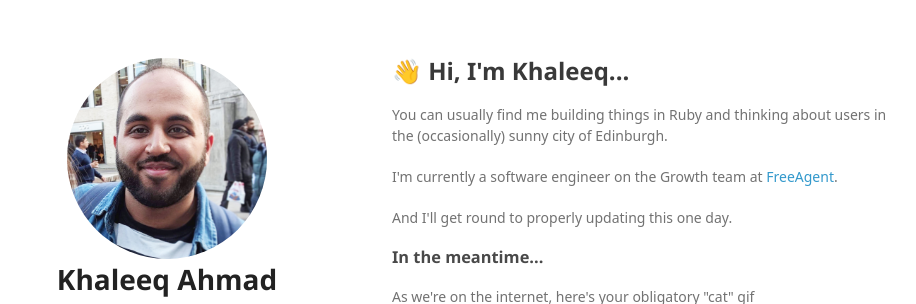
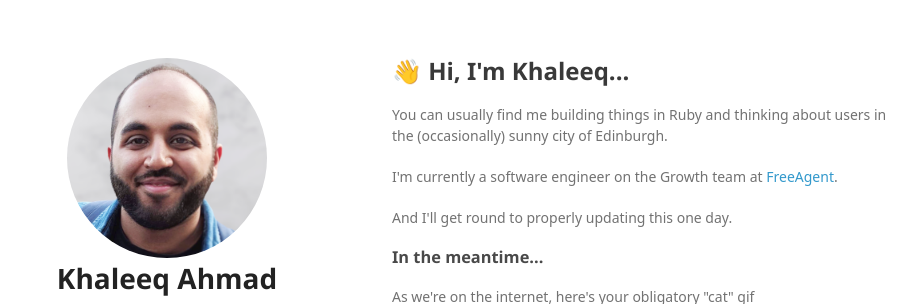
Before and after one commit to khaleeqahmad/khaleeqahmad.github.io, a plain HTML site: page index.html in a window 1280 px wide. Shown: the top 304 px of the page, without its empty margins (178-1094 px from the left). Drawn offline with Linux system fonts and the light colour scheme; grey boxes are pictures that could not be loaded; a web font is replaced by a local one.

Commit message:
Tighten avatar

```diff
--- a/index.html
+++ b/index.html
@@ -20,7 +20,7 @@
 <body>
   <div class="wrapper">
     <header>
-      <img class="avatar" src="assets/me.jpg" alt='Me' />
+      <img class="avatar" src="assets/me.png" alt='Me' />
       <h1>Khaleeq Ahmad</h1>
       <p> Edinburgh based software developer</p>
       <p class="view">
```
Also changed, not shown: assets/me.jpg (deleted), assets/me.png (added).
